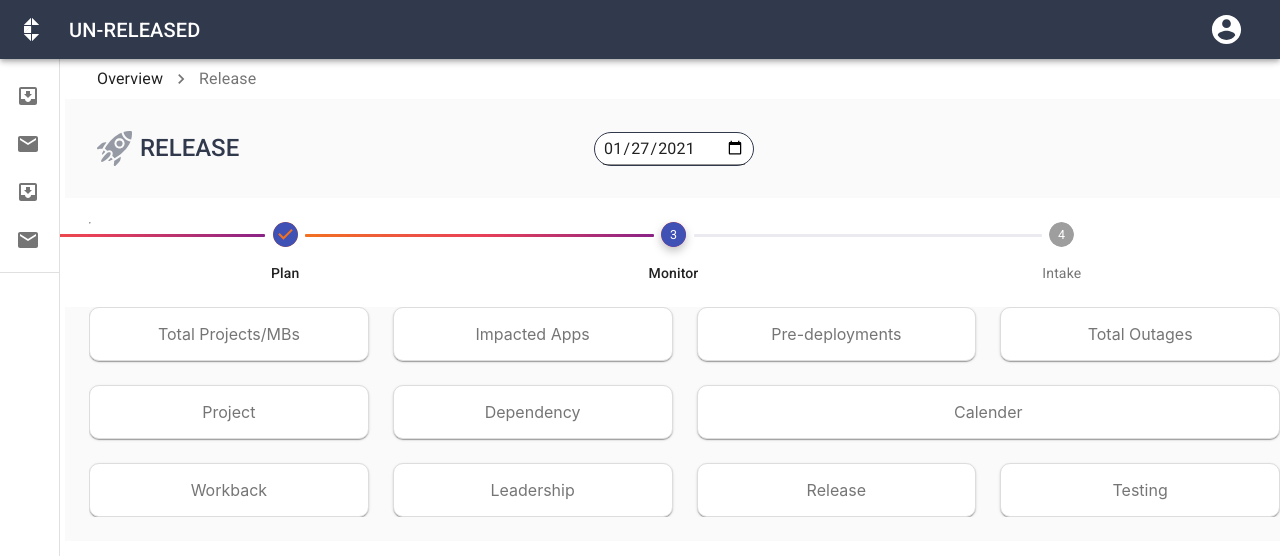
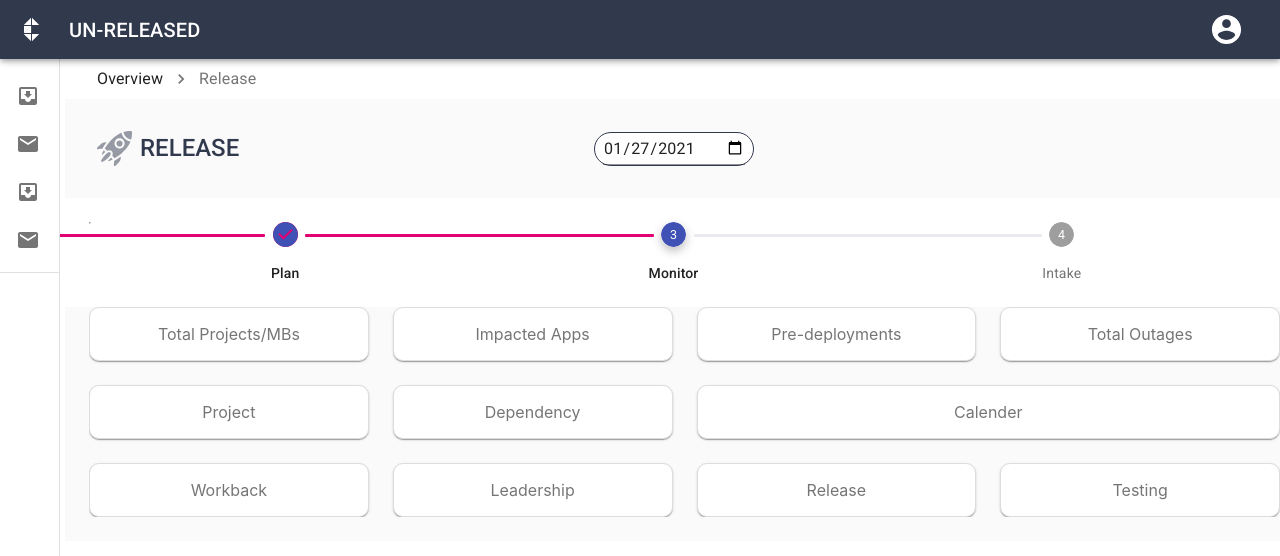
Before and after one commit to amitfbg/canvas-demo, a React (Create React App) app: page / in a window 1280 px wide. Shown: the top 556 px of the page. Built offline with nearby package versions, Linux system fonts and the light colour scheme.

Commit message:
color issue

```diff
--- a/src/components/stepper/Stepper.js
+++ b/src/components/stepper/Stepper.js
@@ -23,14 +23,14 @@ const ColorlibConnector = withStyles({
   },
   active: {
     "& $line": {
-      backgroundImage:
-        "linear-gradient( 95deg,rgb(242,113,33) 0%,rgb(233,64,87) 50%,rgb(138,35,135) 100%)",
+      backgroundColor:
+        "#e20074",
     },
   },
   completed: {
     "& $line": {
-      backgroundImage:
-        "linear-gradient( 95deg,rgb(242,113,33) 0%,rgb(233,64,87) 50%,rgb(138,35,135) 100%)",
+      backgroundColor:
+        "#e20074",
     },
   },
   line: {
--- a/src/theme/MUI_theme.js
+++ b/src/theme/MUI_theme.js
@@ -22,13 +22,11 @@ const theme = createMuiTheme({
         alignItems: "center",
       },
       active: {
-        backgroundImage:
-          "linear-gradient( 136deg, rgb(242,113,33) 0%, rgb(233,64,87) 50%, rgb(138,35,135) 100%)",
+        color:"#e20074",
         boxShadow: "0 4px 10px 0 rgba(0,0,0,.25)",
       },
       completed: {
-        backgroundColor: "rgb(242,113,33)",
-        color: "rgb(242,113,33)",
+        backgroundColor: "#e20074",
       },
     },
   },
```
